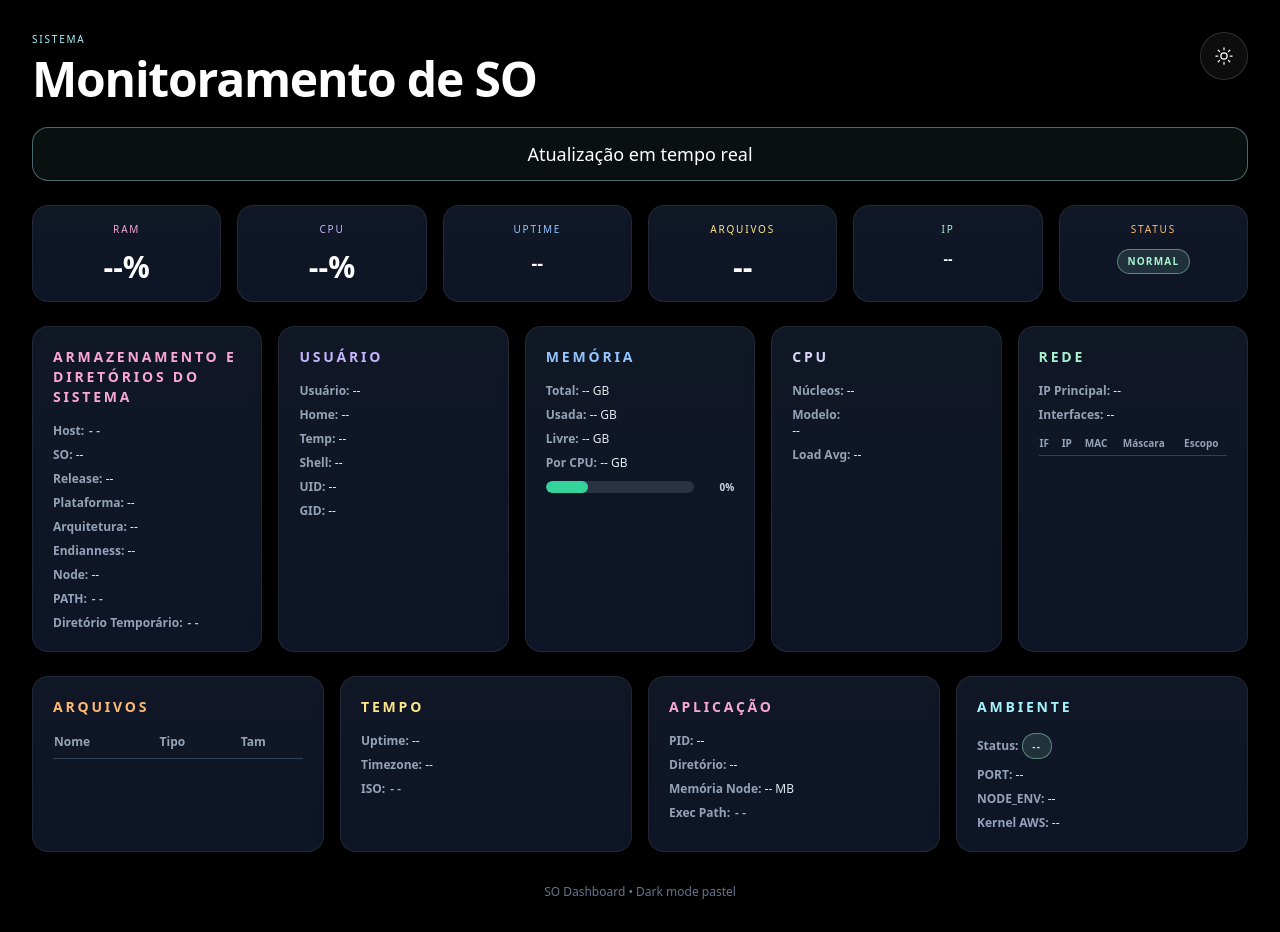
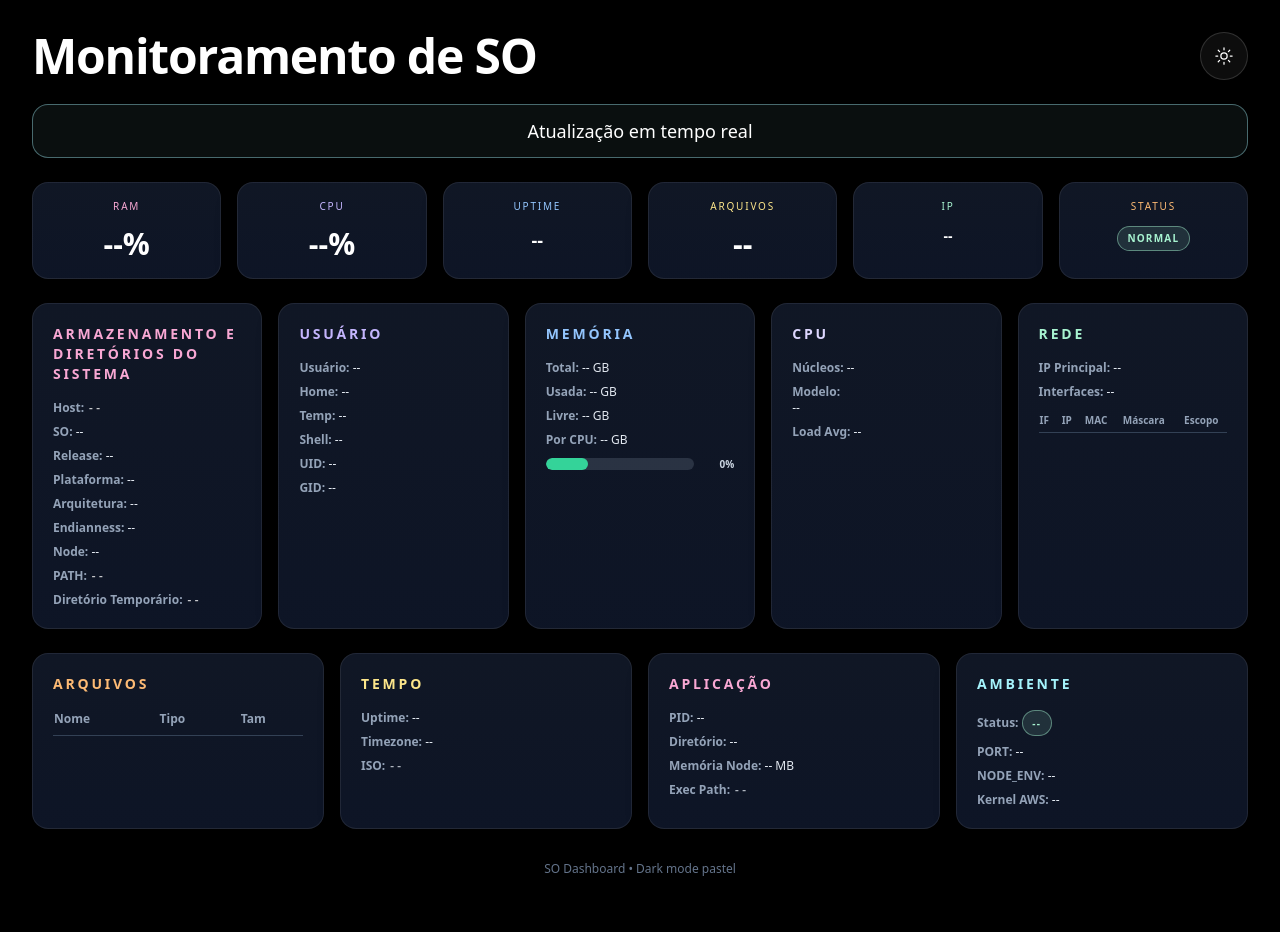
Before and after one commit to julianasaunders/SO, a website: page public/index.html in a window 1280 px wide. After the commit the page ends 909 px from the top, so only its background shows below. Drawn offline with nearby package versions, Linux system fonts and the light colour scheme; no server answers.

Commit message:
Remove soft label from the dashboard header for a cleaner title display

```diff
--- a/public/index.html
+++ b/public/index.html
@@ -226,8 +226,7 @@
   <div class="mx-auto max-w-7xl">
     <header class="mb-6 flex items-start justify-between gap-4">
       <div>
-        <div class="soft-label pastel-cyan">Sistema</div>
-        <h1 class="mt-2 text-3xl md:text-5xl font-bold tracking-tight text-white">Monitoramento de SO</h1>
+        <h1 class="text-3xl md:text-5xl font-bold tracking-tight text-white">Monitoramento de SO</h1>
       </div>
       <button id="themeToggle" type="button" class="rounded-full border border-white/15 bg-white/5 text-white transition hover:bg-white/10" aria-label="Alternar tema" title="Alternar tema">
         <ion-icon name="sunny-outline"></ion-icon>
```
